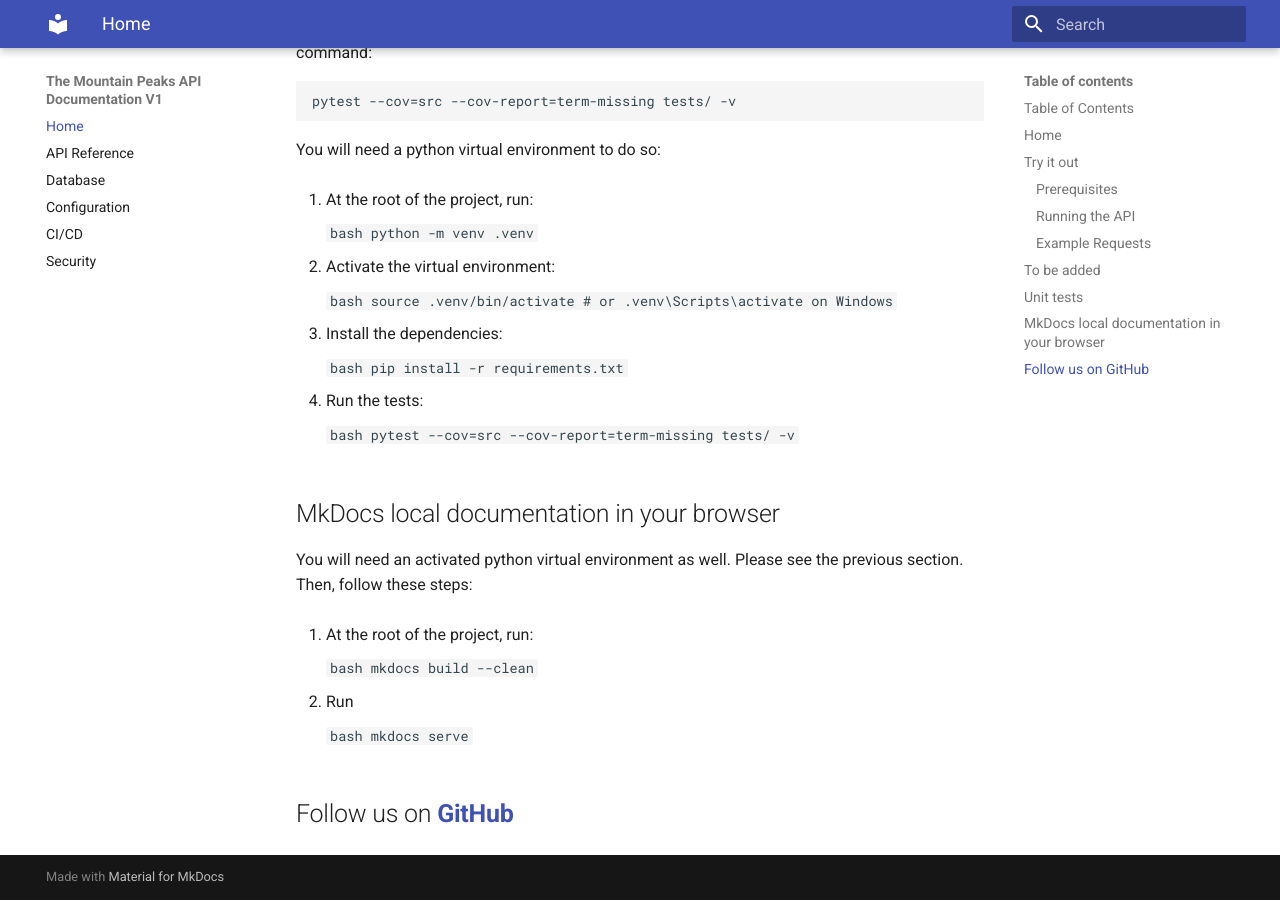
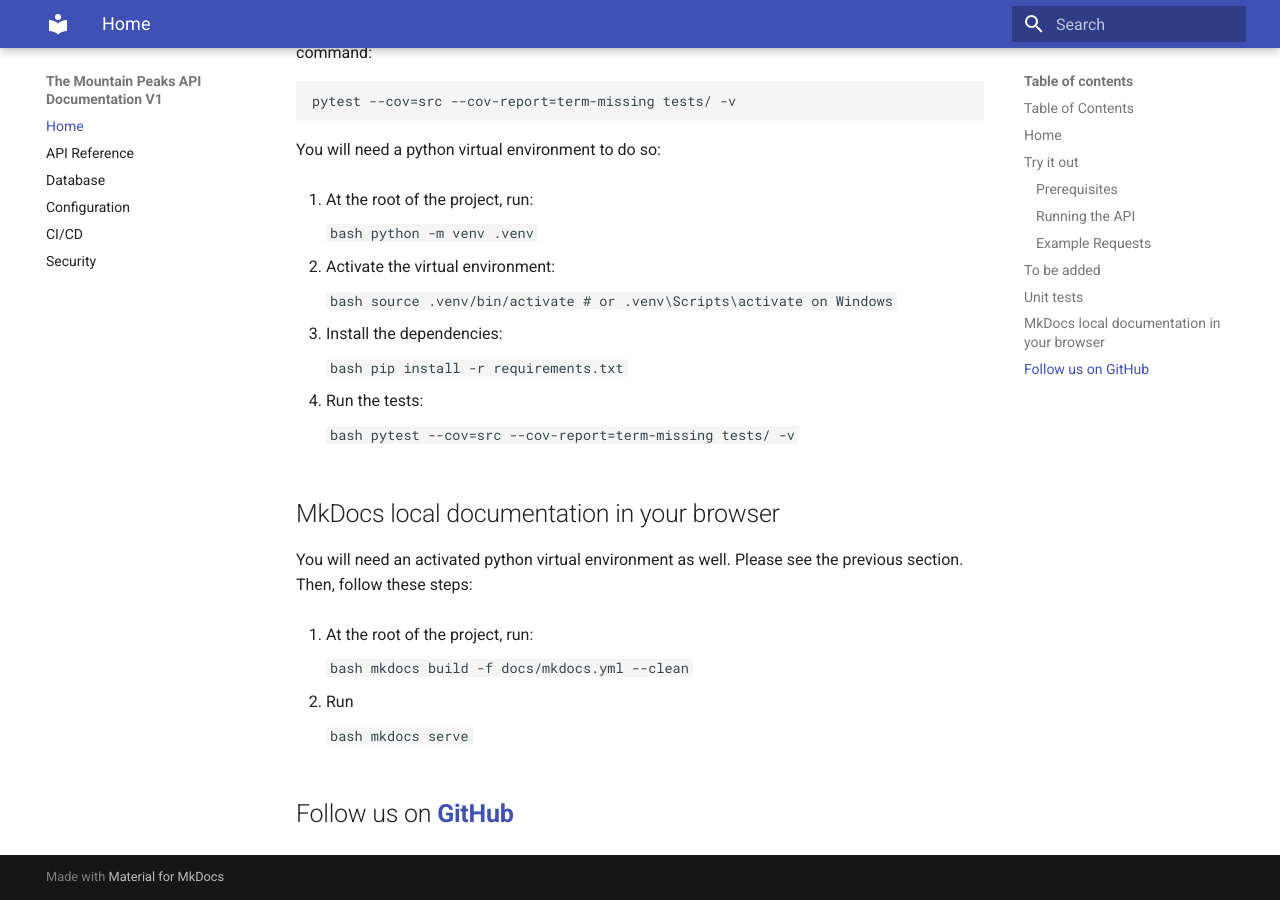
Before and after one commit to nojoven/peaks, an MkDocs documentation site: the page built from docs/docs/index.md, in a window 1280 px wide and 900 px high, scrolled down 2571 px. Built offline with MkDocs 1.6.1 and Material for MkDocs 9.7.7, drawn with Linux system fonts in a browser that asks for light colours.

Commit message:
docs: build mkdocs

````diff
--- a/docs/docs/index.md
+++ b/docs/docs/index.md
@@ -140,7 +140,7 @@ You will need an activated python virtual environment as well. Please see the pr
 1. At the root of the project, run:
 
     ```bash
-    mkdocs build --clean
+    mkdocs build -f docs/mkdocs.yml --clean
     ```
 
 2. Run
````
Also changed, not shown: docs/site/api_reference/index.html, docs/site/ci_cd/index.html, docs/site/configuration/index.html, docs/site/database/index.html, docs/site/index.html, docs/site/search/search_index.json, 1 other file.
